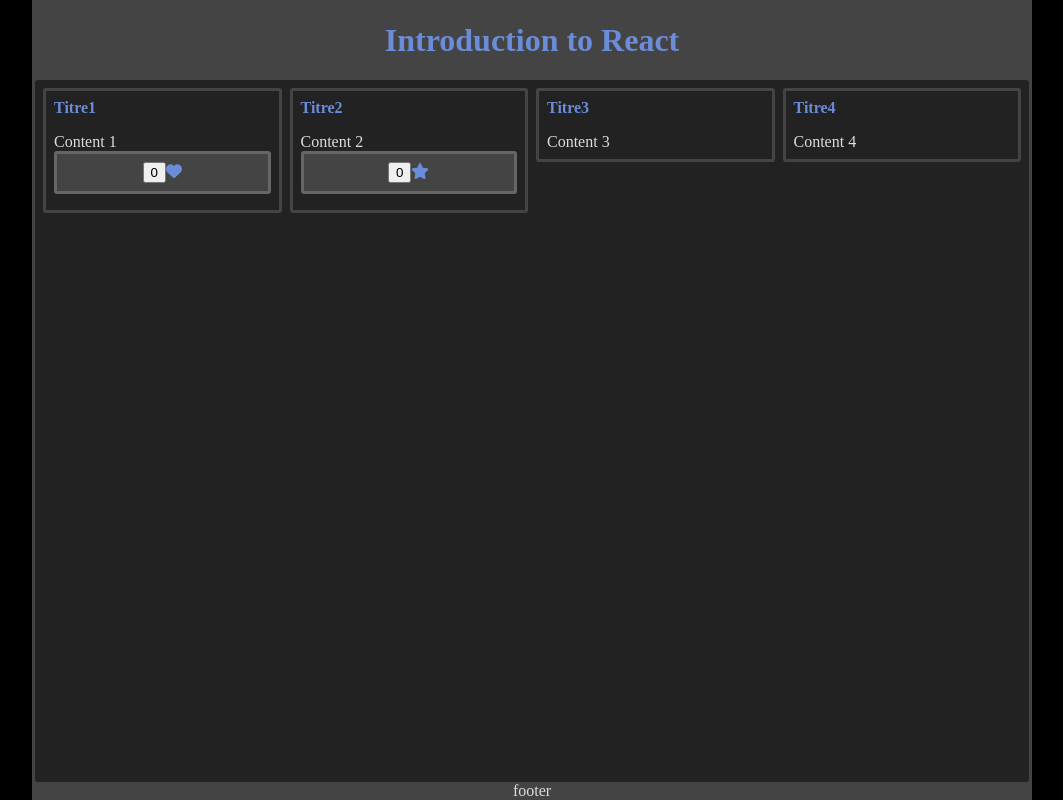
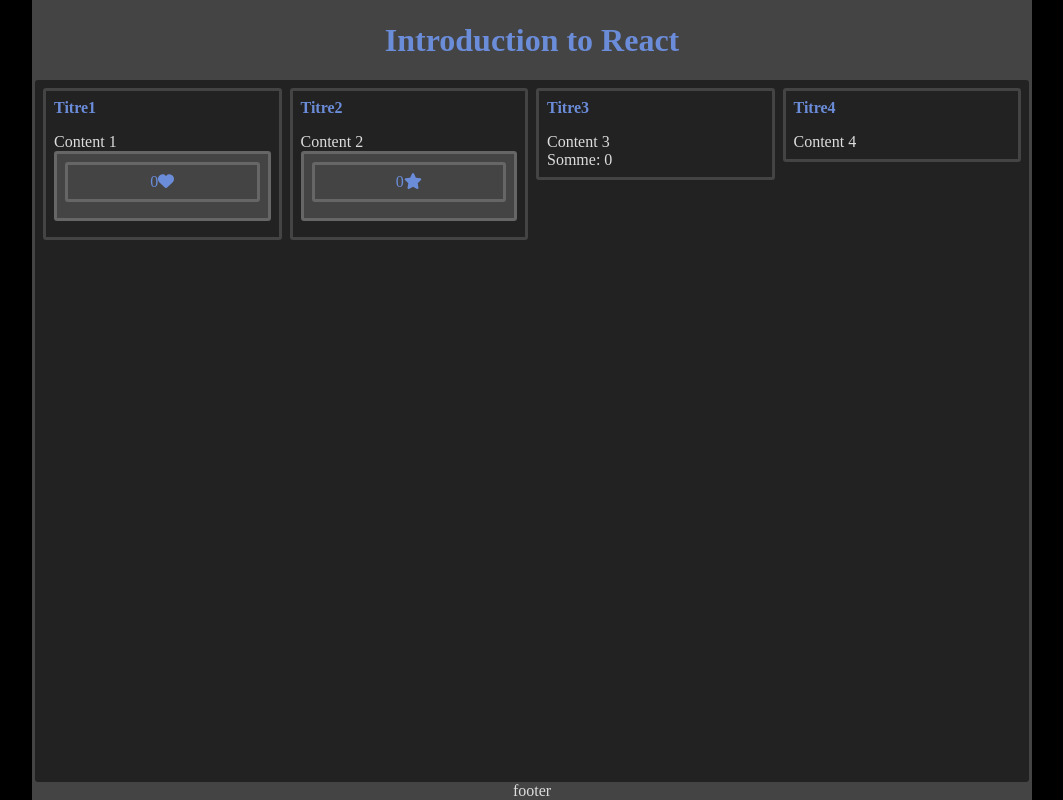
Before and after one commit to Artpare4/Introduction-React, a React (Vite) app: page / in a window 1280 px wide. Shown: the whole page, without its empty margins (108-1171 px from the left). Built offline with nearby package versions, Linux system fonts and the light colour scheme.

Commit message:
Ajout de la somme des compteurs (non fini)

```diff
--- a/src/App.jsx
+++ b/src/App.jsx
@@ -1,4 +1,4 @@
-import React, { useState } from "react";
+import React, {useEffect, useState} from "react";
 import { FontAwesomeIcon } from "@fortawesome/react-fontawesome";
 import { faHeart, faStar } from "@fortawesome/free-solid-svg-icons";
 import Card from "./components/Card.jsx";
@@ -10,6 +10,11 @@
     addOne(cpt + 1);
   };
 
+  const[counts]=useState({
+    heart: 0,
+    star: 0,
+  })
+
   return (
     <div className="app">
       <header className="app__header header">
@@ -20,20 +25,28 @@
           <Card title="Titre1">
             <div>Content 1</div>
             <Button className="btn" onClick={clickHandler}>
-              <Counter/>
-              <FontAwesomeIcon icon={faHeart} />
+              <Counter onChange={(ctp)=>{
+                counts.heart=ctp
+                console.log(counts)
+                console.log(counts.star+counts.heart)
+              }} className={"btn"} after={<FontAwesomeIcon icon={faHeart} />}/>
             </Button>
           </Card>
 
           <Card title="Titre2">
             <div>Content 2</div>
             <Button className="btn" onClick={clickHandler}>
-              <Counter/>
-              <FontAwesomeIcon icon={faStar} />
+              <Counter  onChange={(ctp)=>{
+                counts.star=ctp
+                console.log(counts)
+                console.log(counts.star+counts.heart)
+              }} className={"btn"} after={<FontAwesomeIcon icon={faStar} />}/>
+
             </Button>
           </Card>
           <Card title="Titre3">
             <div>Content 3</div>
+            <div>Somme: {counts.star+counts.heart}</div>
           </Card>
           <Card title="Titre4">
             <div>Content 4</div>
--- a/src/components/Counter.jsx
+++ b/src/components/Counter.jsx
@@ -1,20 +1,25 @@
-import React, {useState} from "react";
+import React, {useEffect, useState} from "react";
 import PropTypes from "prop-types";
 import Button from "./Button.jsx";
 
-function Counter({before=null,after=null,className="",...props}){
+function Counter({before=null,after=null,className="",onChange=null,...props}){
     const [cpt, addOne] = useState(0);
     const clickHandler = () => {
         addOne(cpt + 1);
     };
-    console.log(before);
-    return (<Button className={className} onClick={clickHandler}>{props.before}{cpt}{props.after}</Button> );
+    useEffect(()=>{
+        if(onChange!=null){
+            onChange(cpt);
+        }
+    })
+    return (<Button className={className} onClick={clickHandler}>{before}{cpt}{after}</Button> );
 }
 
 Counter.propTypes={
     before: PropTypes.node,
     after: PropTypes.node,
-    className:PropTypes.string
+    className:PropTypes.string,
+    onChange:PropTypes.func
 }
 
 export default Counter;
```
